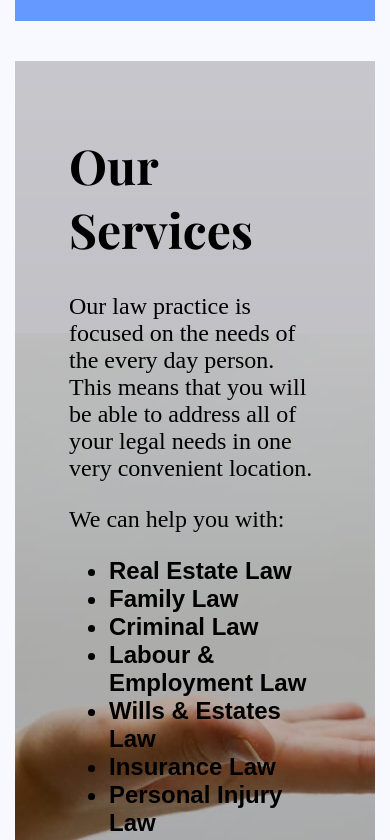
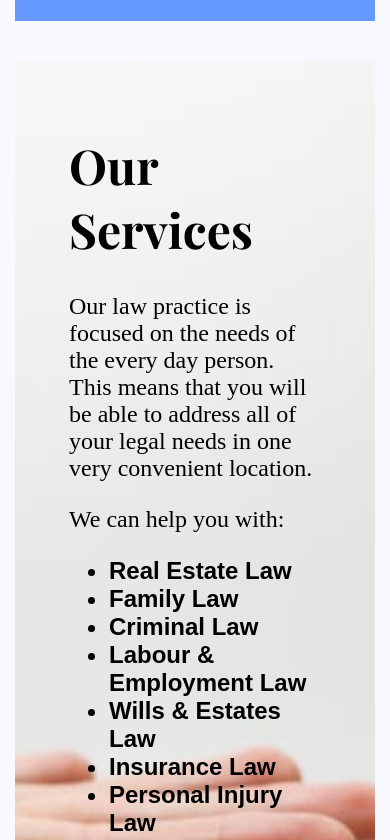
Before and after one commit to jawai/website1, a plain HTML site: page index.html in a window 390 px wide. Shown: the part 2232-3072 px from the top of the page. Drawn offline with nearby package versions, Linux system fonts and the light colour scheme; a web font is replaced by a local one.

Commit message:
change background image for third content on mobile

```diff
--- a/css/main.css
+++ b/css/main.css
@@ -250,11 +250,9 @@ input[type=submit]:hover {
   }
 
   .hero-third {
-    background: linear-gradient(
-      rgba(0,0,0, 0.2),
-      rgba(0,0,0, 0.3)
-      ), url("../img/service.jpeg") no-repeat center center fixed;
-    background-size: inherit;
+    background-image: url("../img/service.jpeg");
+    background-size: cover;
+    background-position: 80% 50%;
     position: relative;
     min-height: 90vh;
     margin: 40px 15px 0px 15px;
```
